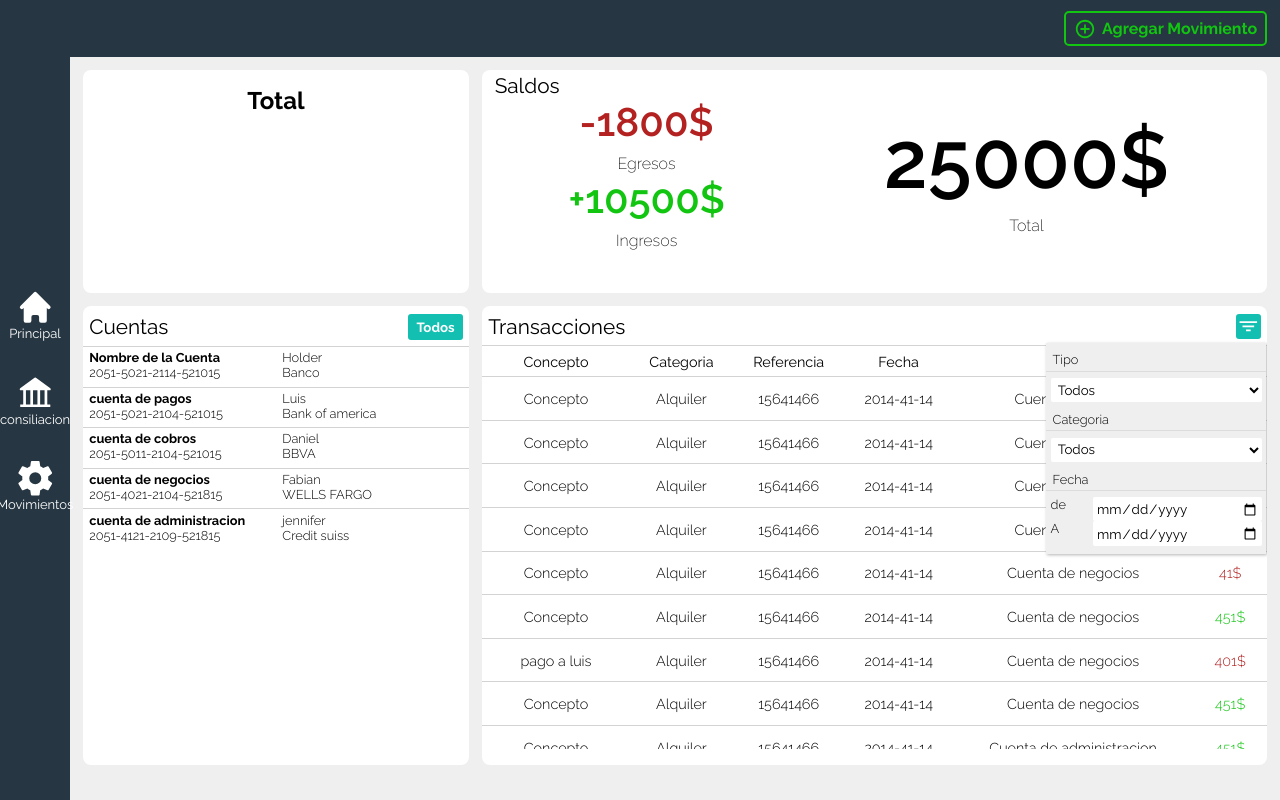
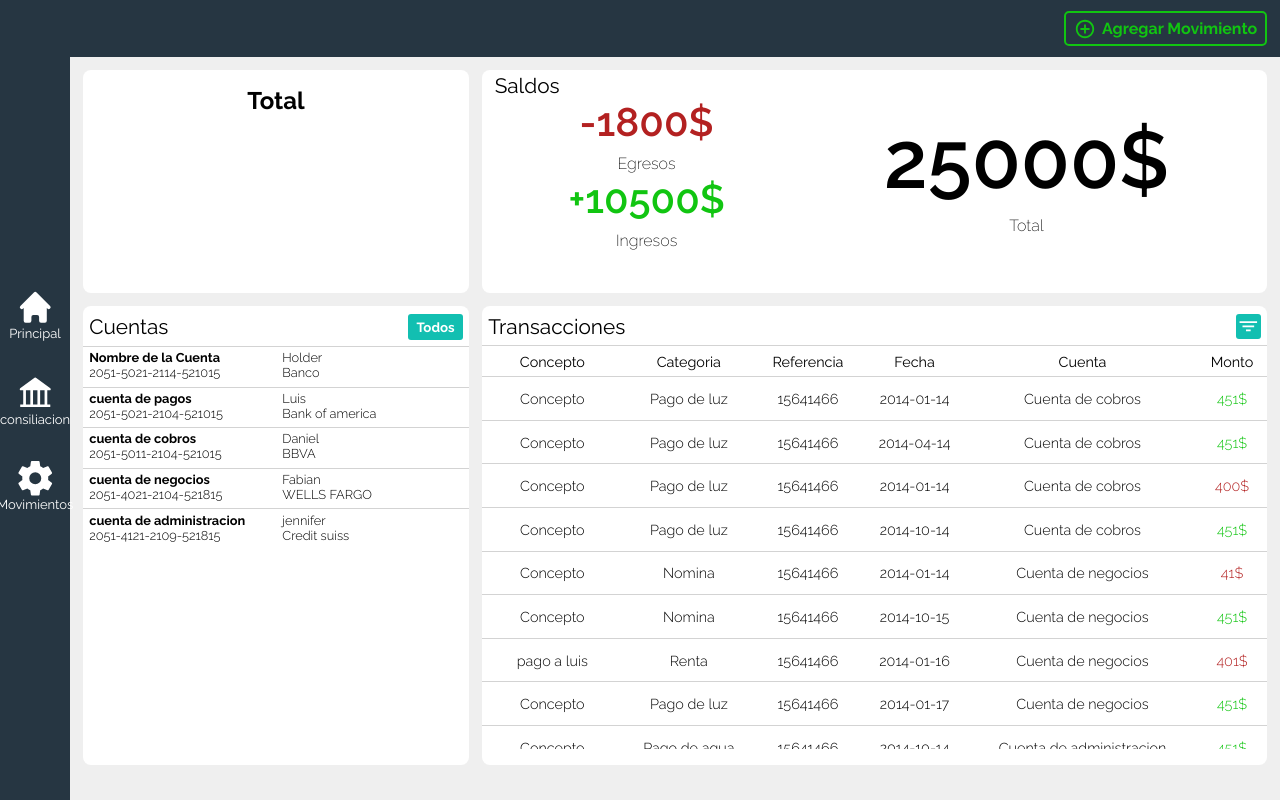
Before and after one commit to famerca/liberty-bank, a React (Create React App) app: page /home in a window 1280 px wide. Built offline with nearby package versions, Linux system fonts and the light colour scheme.

Commit message:
logica de filtrado

```diff
--- a/public/cuentas.json
+++ b/public/cuentas.json
@@ -39,36 +39,40 @@
         "transacciones": [
             {
                 "concepto" : "Concepto",
-                "categoria" : "Alquiler",
+                "categoria" : "Pago de luz",
+                "cat_n" : 1,
                 "referencia" : "15641466",
-                "fecha" : "2014-41-14",
+                "fecha" : "2014-01-14",
                 "cuenta" : "Cuenta de cobros",
                 "monto" : 451,
                 "tipo" : "ingreso"
             },
             {
                 "concepto" : "Concepto",
-                "categoria" : "Alquiler",
+                "categoria" : "Pago de luz",
+                "cat_n" : 1,
                 "referencia" : "15641466",
-                "fecha" : "2014-41-14",
+                "fecha" : "2014-04-14",
                 "cuenta" : "Cuenta de cobros",
                 "monto" : 451,
                 "tipo" : "ingreso"
             },
             {
                 "concepto" : "Concepto",
-                "categoria" : "Alquiler",
+                "categoria" : "Pago de luz",
+                "cat_n" : 1,
                 "referencia" : "15641466",
-                "fecha" : "2014-41-14",
+                "fecha" : "2014-01-14",
                 "cuenta" : "Cuenta de cobros",
                 "monto" : 400,
                 "tipo" : "egreso"
             },
             {
                 "concepto" : "Concepto",
-                "categoria" : "Alquiler",
+                "categoria" : "Pago de luz",
+                "cat_n" : 1,
                 "referencia" : "15641466",
-                "fecha" : "2014-41-14",
+                "fecha" : "2014-10-14",
                 "cuenta" : "Cuenta de cobros",
                 "monto" : 451,
                 "tipo" : "ingreso"
@@ -88,36 +92,40 @@
         "transacciones": [
             {
                 "concepto" : "Concepto",
-                "categoria" : "Alquiler",
+                "categoria" : "Nomina",
+                "cat_n" : 4,
                 "referencia" : "15641466",
-                "fecha" : "2014-41-14",
+                "fecha" : "2014-01-14",
                 "cuenta" : "Cuenta de negocios",
                 "monto" : 41,
                 "tipo" : "egreso"
             },
             {
                 "concepto" : "Concepto",
-                "categoria" : "Alquiler",
+                "categoria" : "Nomina",
+                "cat_n" : 4,
                 "referencia" : "15641466",
-                "fecha" : "2014-41-14",
+                "fecha" : "2014-10-15",
                 "cuenta" : "Cuenta de negocios",
                 "monto" : 451,
                 "tipo" : "ingreso"
             },
             {
                 "concepto" : "pago a luis",
-                "categoria" : "Alquiler",
+                "categoria" : "Renta",
+                "cat_n" : 3,
                 "referencia" : "15641466",
-                "fecha" : "2014-41-14",
+                "fecha" : "2014-01-16",
                 "cuenta" : "Cuenta de negocios",
                 "monto" : 401,
                 "tipo" : "egreso"
             },
             {
                 "concepto" : "Concepto",
-                "categoria" : "Alquiler",
+                "categoria" : "Pago de luz",
+                "cat_n" : 1,
                 "referencia" : "15641466",
-                "fecha" : "2014-41-14",
+                "fecha" : "2014-01-17",
                 "cuenta" : "Cuenta de negocios",
                 "monto" : 451,
                 "tipo" : "ingreso"
@@ -137,36 +145,40 @@
         "transacciones": [
             {
                 "concepto" : "Concepto",
-                "categoria" : "Alquiler",
+                "categoria" : "Pago de agua",
+                "cat_n" : 2,
                 "referencia" : "15641466",
-                "fecha" : "2014-41-14",
+                "fecha" : "2014-10-14",
                 "cuenta" : "Cuenta de administracion",
                 "monto" : 451,
                 "tipo" : "ingreso"
             },
             {
                 "concepto" : "Concepto",
-                "categoria" : "Alquiler",
-                "referencia" : "15641466",
-                "fecha" : "2014-41-14",
+                "categoria" : "Pago de luz",
+                "cat_n" : 1,
+                "referencia" : "15610466",
+                "fecha" : "2014-10-16",
                 "cuenta" : "Cuenta de administracion",
                 "monto" : 451,
                 "tipo" : "ingreso"
             },
             {
                 "concepto" : "pago a jenofer",
-                "categoria" : "Alquiler",
-                "referencia" : "15641466",
-                "fecha" : "2014-41-14",
+                "categoria" : "Pago de luz",
+                "cat_n" : 1,
+                "referencia" : "15610466",
+                "fecha" : "2014-10-17",
                 "cuenta" : "Cuenta de administracion",
                 "monto" : 401,
                 "tipo" : "egreso"
             },
             {
                 "concepto" : "Mantenimiento",
-                "categoria" : "Instalcion",
-                "referencia" : "15641466",
-                "fecha" : "2014-41-14",
+                "categoria" : "Pago de agua",
+                "cat_n" : 2,
+                "referencia" : "15610466",
+                "fecha" : "2014-10-14",
                 "cuenta" : "Cuenta de administracion",
                 "monto" : 451,
                 "tipo" : "ingreso"
--- a/src/components/Home.jsx
+++ b/src/components/Home.jsx
@@ -67,4 +67,5 @@ const getData = () =>
     .then(response => response.json());
 }
 
+
 export default Home;
--- a/src/components/home/filter.jsx
+++ b/src/components/home/filter.jsx
@@ -1,16 +1,20 @@
+
 import '../../styles/Home.scss';
 
-const HomeFiltro = () => {
+const HomeFiltro = ({updateFilds, filds}) => {
+
+
+
     return (
         <div className="home-filter">
             <label htmlFor="">Tipo</label>
-            <select>
+            <select value={filds.tipo} onChange={(e) => {updateFilds('tipo', e.target.value)}}>
                 <option value="todos">Todos</option>
                 <option value="ingreso">Ingreso</option>
                 <option value="egreso">Egreso</option>
             </select>
             <label htmlFor="">Categoria</label>
-            <select>
+            <select value={filds.categoria} onChange={(e) => {updateFilds('categoria', e.target.value)}}>
                 <option value="0">Todos</option>
                 <option value="1">Pago de luz</option>
                 <option value="2">Pago de agua</option>
@@ -20,11 +24,13 @@ const HomeFiltro = () => {
             <label htmlFor="">Fecha</label>
             <div>
                 <span>de</span>
-                <input type="date" name="" id="" />
+                <input value={filds.from} onChange={(e) => {updateFilds('from', e.target.value)}}
+                 type="date" name="" id="" />
             </div>
             <div>
                 <span>A</span>
-                <input type="date" name="" id="" />
+                <input value={filds.to} onChange={(e) => {updateFilds('to', e.target.value)}}
+                 type="date" name="" id="" />
             </div>
         </div>
     )
--- a/src/components/home/transacciones.jsx
+++ b/src/components/home/transacciones.jsx
@@ -2,11 +2,49 @@ import '../../styles/Home.scss';
 import {IoFilterSharp} from 'react-icons/io5'
 import HomeTransaccion from './transaccion';
 import HomeFiltro from './filter';
+import { useState } from 'react';
 
 const HomeTransacciones = ({trns}) => {
 
+    const [showFiltro, setShowFiltro] = useState(false);
+    const [filterFilds, setFilterFilds] = useState({
+        tipo: "todos",
+        categoria: 0,
+        from: "",
+        to: ""});
 
- const list = trns.map((trn, index) => <HomeTransaccion
+    const updateFilds = (campo, valor) => {
+        const up = {...filterFilds}
+        up[campo] = valor;
+        setFilterFilds(up);
+    }
+
+    const FiltrarTransacciones = (trcs) =>
+    {
+        if(filterFilds.tipo !== "todos")
+        {
+            trcs = trcs.filter((val) =>  val.tipo === filterFilds.tipo);
+        }
+
+        if(filterFilds.categoria != 0)
+        {
+            trcs = trcs.filter((val) =>  val.cat_n == filterFilds.categoria);
+        }
+
+        if(filterFilds.from !== "")
+        {
+            trcs = trcs.filter((val) =>  val.fecha >= filterFilds.from);
+        }
+        if(filterFilds.to !== "")
+        {
+            trcs = trcs.filter((val) =>  val.fecha <= filterFilds.to);
+        }
+
+        return trcs;
+    }
+
+
+    const list = FiltrarTransacciones(trns).map((trn, index) => <HomeTransaccion
       trn={trn}/>
       );
 
@@ -14,10 +52,10 @@ const HomeTransacciones = ({trns}) => {
         <div className="home-card home-transacciones">
             <div className="head">
                 <h3>Transacciones</h3>
-                <button>
+                <button onClick={() => {setShowFiltro(!showFiltro)}}>
                     <IoFilterSharp/>
                 </button>
-                <HomeFiltro/>
+                { showFiltro ? <HomeFiltro filds={filterFilds} updateFilds={updateFilds}/> : ''}
             </div>
 
             <div className="tabla-container">
```
